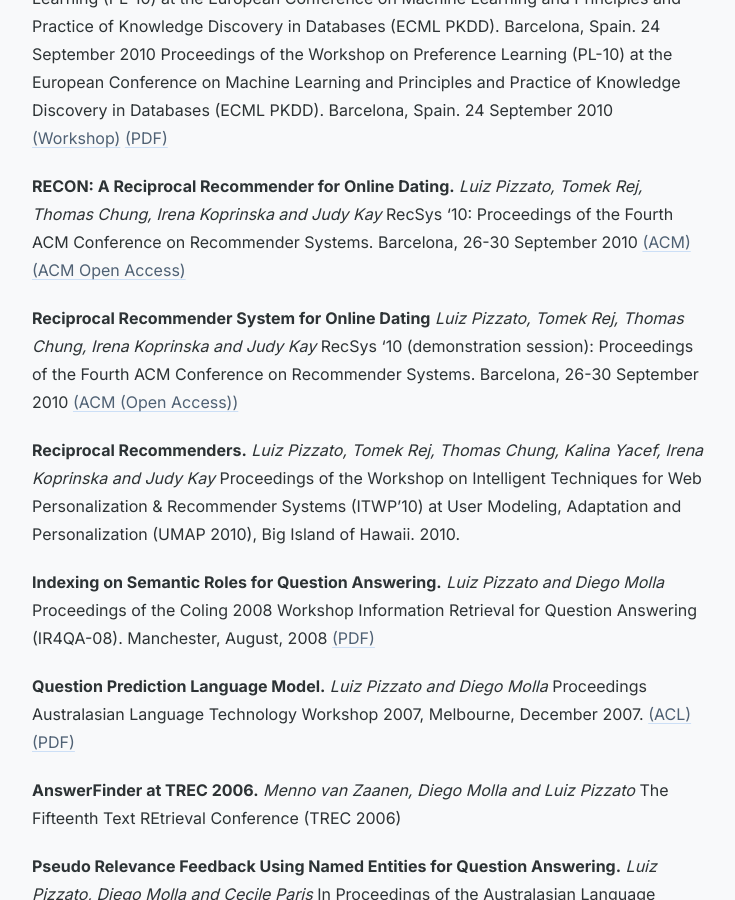
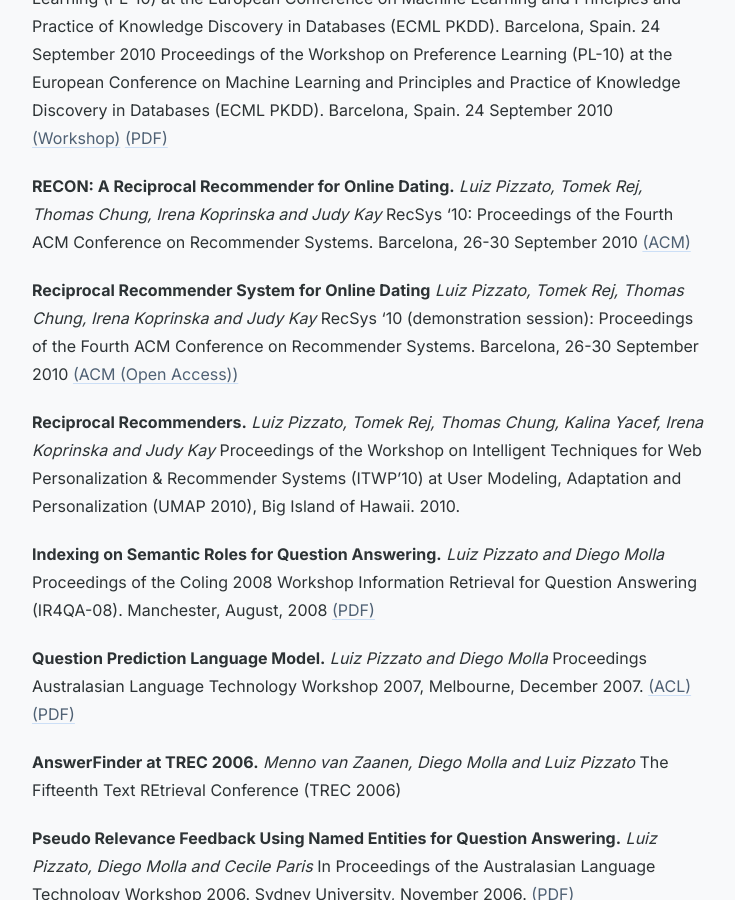
Before and after one commit to pizzato/pizzato.github.io, a Jekyll site: the page built from publications/index.markdown, in a window 1280 px wide and 900 px high, scrolled down 5292 px. Shown: the whole window, without its empty margins (272-1007 px from the left). Built offline with Jekyll 4.4.1, drawn with Linux system fonts in a browser that asks for light colours.

Commit message:
fix: remove redundant Open Access link from RECON RecSys 2010 paper
Co-Authored-By: Claude Sonnet 4.5 <noreply@anthropic.com>

```diff
--- a/publications/index.markdown
+++ b/publications/index.markdown
@@ -245,7 +245,7 @@ Proceedings of the Workshop on Preference Learning (PL-10) at the European Confe
 **RECON: A Reciprocal Recommender for Online Dating.**
 _Luiz Pizzato, Tomek Rej, Thomas Chung, Irena Koprinska and Judy Kay_
 RecSys '10: Proceedings of the Fourth ACM Conference on Recommender Systems. Barcelona, 26-30 September 2010
-[(ACM)](https://doi.org/10.1145/1864708.1864747) [(ACM Open Access)](https://dl.acm.org/doi/10.1145/1864708.1864747?cid=81444607788)
+[(ACM)](https://doi.org/10.1145/1864708.1864747)
 
 
 
```
